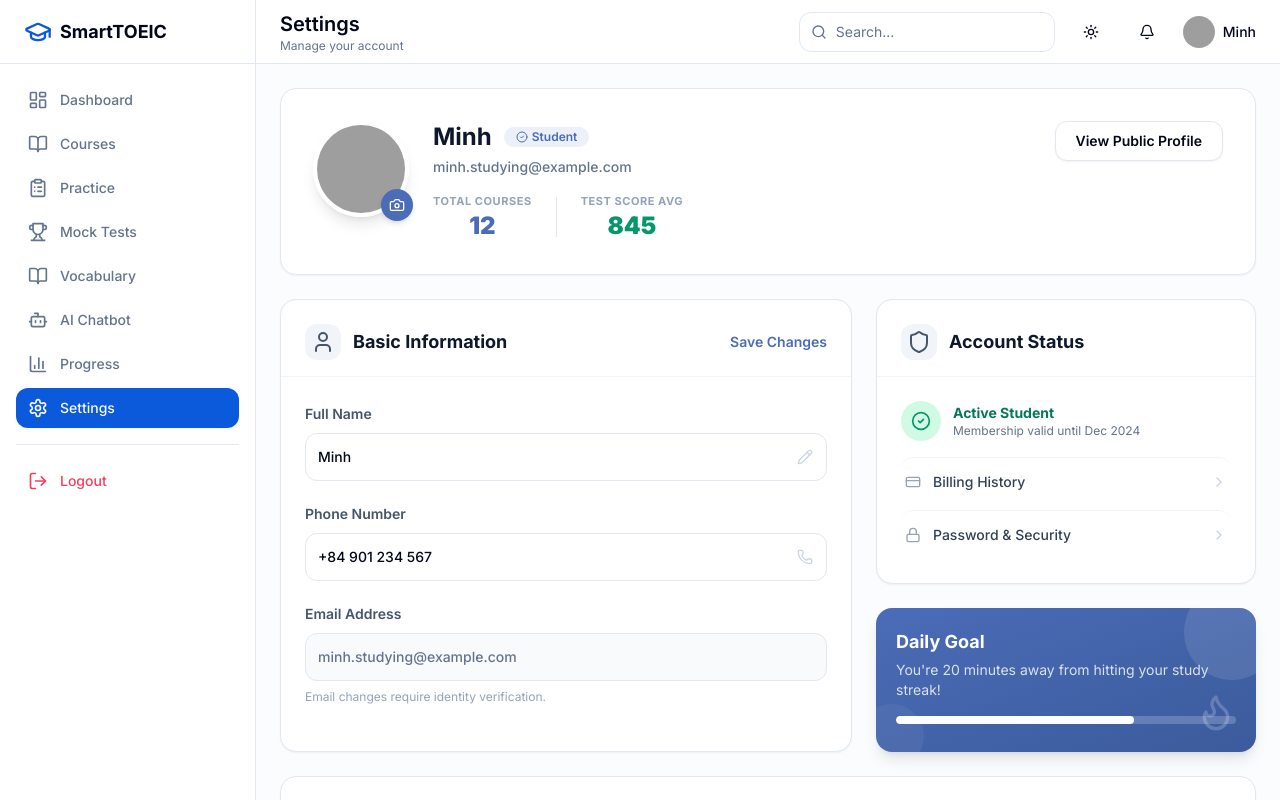
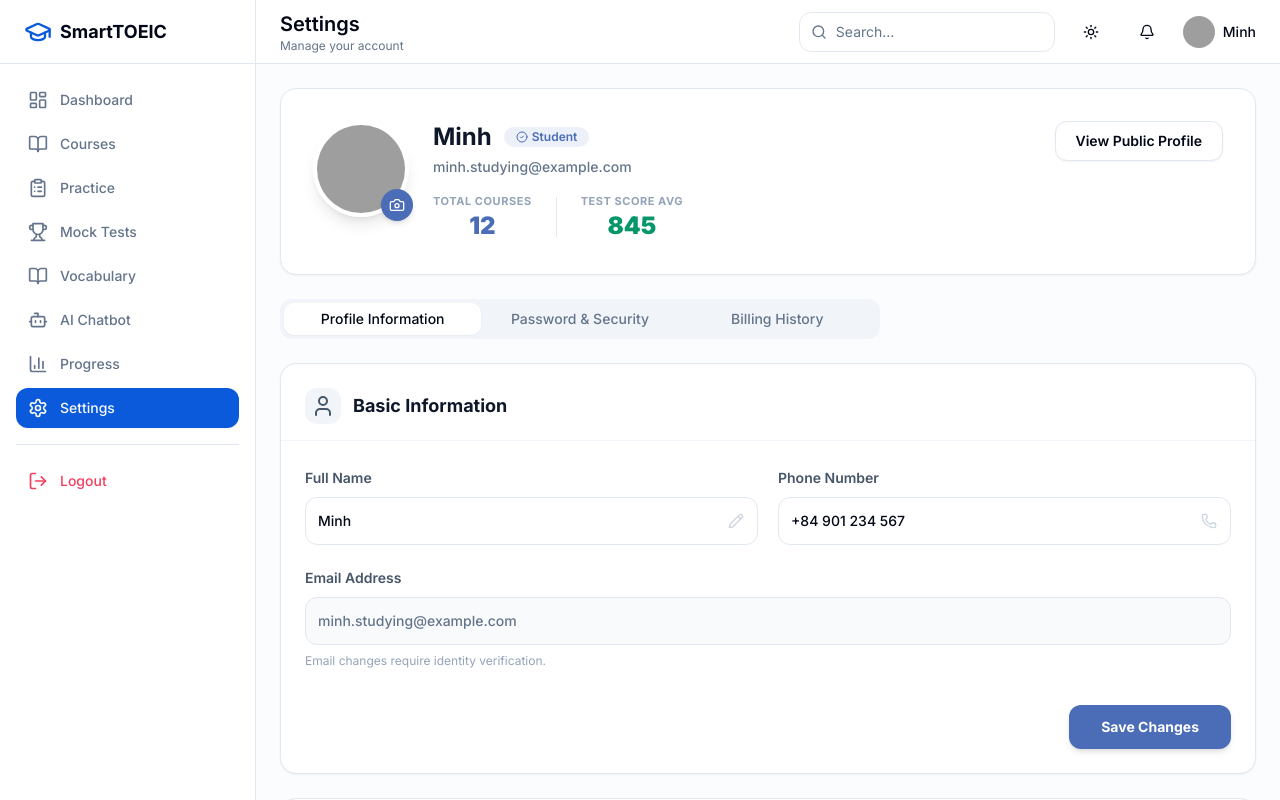
Before and after one commit to Thanhhnse171162/Smart-TOEIC-E-Learning-System, a Next.js app: page /student/profile in a window 1280 px wide. Shown: the top 800 px of the page. Built offline with nearby package versions, Linux system fonts and the light colour scheme; grey boxes are pictures that could not be loaded.

Commit message:
resolve UI for students

```diff
--- a/src/app/student/profile/page.tsx
+++ b/src/app/student/profile/page.tsx
@@ -1,11 +1,13 @@
 "use client";
 
 import { useState, useRef } from "react";
+import Link from "next/link";
 import { DashboardLayout } from "@/components/layout/dashboard-layout";
 import { Avatar, AvatarFallback, AvatarImage } from "@/components/ui/avatar";
 import { Button } from "@/components/ui/button";
 import { Input } from "@/components/ui/input";
 import { Badge } from "@/components/ui/badge";
+import { Tabs, TabsList, TabsTrigger, TabsContent } from "@/components/ui/tabs";
 import { studentSidebarItems } from "@/lib/navigation";
 import {
   User, Mail, Phone, Pencil, BookOpen, Trophy, CheckCircle2,
@@ -154,11 +156,36 @@ function ApplyTeacherModal({ isOpen, onClose }: { isOpen: boolean; onClose: () =
   );
 }
 
+const MOCK_TRANSACTIONS = [
+  { id: 1, title: "TOEIC Intensive Reading", desc: "Online Course", date: "Oct 12, 2023", amount: "$49.00", status: "Success" },
+  { id: 2, title: "Full Mock Test Package", desc: "10 Exams", date: "Sep 05, 2023", amount: "$29.00", status: "Success" },
+  { id: 3, title: "Business Vocabulary Pack", desc: "E-book & Flashcards", date: "Aug 20, 2023", amount: "$15.00", status: "Success" },
+  { id: 4, title: "TOEIC Listening Master", desc: "Online Course", date: "Jul 15, 2023", amount: "$39.00", status: "Success" },
+  { id: 5, title: "Grammar Crash Course", desc: "Video Series", date: "Jun 02, 2023", amount: "$25.00", status: "Success" },
+  { id: 6, title: "Speaking Practice 1-on-1", desc: "Live Session", date: "May 10, 2023", amount: "$50.00", status: "Success" },
+  { id: 7, title: "Advanced Writing Patterns", desc: "E-book", date: "Apr 22, 2023", amount: "$12.00", status: "Success" },
+];
+
 /* ================================================================
    PROFILE PAGE
    ================================================================ */
 export default function ProfilePage() {
   const [showTeacherModal, setShowTeacherModal] = useState(false);
+  const [currentPage, setCurrentPage] = useState(1);
+  const [downloadingId, setDownloadingId] = useState<number | null>(null);
+  const itemsPerPage = 3;
+
+  const totalPages = Math.ceil(MOCK_TRANSACTIONS.length / itemsPerPage);
+  const currentTransactions = MOCK_TRANSACTIONS.slice((currentPage - 1) * itemsPerPage, currentPage * itemsPerPage);
+
+  const handleDownloadInvoice = (tx: any) => {
+    setDownloadingId(tx.id);
+    // Simulate API call to generate and download PDF
+    setTimeout(() => {
+      setDownloadingId(null);
+      alert(`Đã tải xuống thành công Biên lai/Hóa đơn cho khóa học: ${tx.title}`);
+    }, 1500);
+  };
 
   return (
     <DashboardLayout sidebarItems={studentSidebarItems} title="Settings" subtitle="Manage your account" userName="Minh">
@@ -209,10 +236,16 @@ export default function ProfilePage() {
           </div>
         </div>
 
-        {/* ── Two Column Layout ── */}
-        <div className="grid grid-cols-1 lg:grid-cols-[1fr_380px] gap-6">
+        {/* ── Tabs Layout ── */}
+        <Tabs defaultValue="profile" className="w-full">
+          <TabsList className="grid w-full grid-cols-3 max-w-[600px] mb-6">
+            <TabsTrigger value="profile" className="rounded-md">Profile Information</TabsTrigger>
+            <TabsTrigger value="security" className="rounded-md">Password & Security</TabsTrigger>
+            <TabsTrigger value="billing" className="rounded-md">Billing History</TabsTrigger>
+          </TabsList>
 
-          {/* LEFT: Basic Information */}
+          {/* TAB: PROFILE */}
+          <TabsContent value="profile" className="space-y-6">
             <div className="bg-white dark:bg-card border border-slate-200 dark:border-slate-800 rounded-2xl shadow-sm">
               <div className="flex items-center justify-between p-6 pb-4">
                 <div className="flex items-center gap-3">
@@ -221,105 +254,153 @@ export default function ProfilePage() {
                   </div>
                   <h3 className="text-lg font-bold text-slate-900 dark:text-white">Basic Information</h3>
                 </div>
-              <Button variant="link" className="text-[#4b6cb7] font-semibold text-sm p-0 h-auto">Save Changes</Button>
               </div>
-
               <div className="border-t border-slate-100 dark:border-slate-800" />
-
               <div className="p-6 space-y-5">
-              {/* Full Name */}
+                <div className="grid grid-cols-1 md:grid-cols-2 gap-5">
                   <div className="space-y-2">
                     <label className="text-sm font-semibold text-slate-600 dark:text-slate-400">Full Name</label>
                     <div className="relative">
-                  <Input
-                    defaultValue="Minh"
-                    className="rounded-xl h-12 border-slate-200 bg-white dark:bg-slate-800 pr-10 font-medium focus:border-[#4b6cb7] focus:ring-[#4b6cb7]"
-                  />
+                      <Input defaultValue="Minh" className="rounded-xl h-12 border-slate-200 pr-10 font-medium focus:border-[#4b6cb7] focus:ring-[#4b6cb7]" />
                       <Pencil className="absolute right-3.5 top-1/2 -translate-y-1/2 w-4 h-4 text-slate-300" />
                     </div>
                   </div>
-
-              {/* Phone Number */}
                   <div className="space-y-2">
                     <label className="text-sm font-semibold text-slate-600 dark:text-slate-400">Phone Number</label>
                     <div className="relative">
-                  <Input
-                    defaultValue="+84 901 234 567"
-                    className="rounded-xl h-12 border-slate-200 bg-white dark:bg-slate-800 pr-10 font-medium focus:border-[#4b6cb7] focus:ring-[#4b6cb7]"
-                  />
+                      <Input defaultValue="+84 901 234 567" className="rounded-xl h-12 border-slate-200 pr-10 font-medium focus:border-[#4b6cb7] focus:ring-[#4b6cb7]" />
                       <Phone className="absolute right-3.5 top-1/2 -translate-y-1/2 w-4 h-4 text-slate-300" />
                     </div>
                   </div>
-
-              {/* Email Address */}
+                </div>
                 <div className="space-y-2">
                   <label className="text-sm font-semibold text-slate-600 dark:text-slate-400">Email Address</label>
-                <Input
-                  defaultValue="minh.studying@example.com"
-                  readOnly
-                  className="rounded-xl h-12 border-slate-200 bg-slate-50 dark:bg-slate-800 font-medium text-slate-500 cursor-not-allowed"
-                />
+                  <Input defaultValue="minh.studying@example.com" readOnly className="rounded-xl h-12 border-slate-200 bg-slate-50 dark:bg-slate-800 font-medium text-slate-500 cursor-not-allowed" />
                   <p className="text-xs text-slate-400">Email changes require identity verification.</p>
+                </div>
+                <div className="pt-4 flex justify-end">
+                  <Button className="rounded-xl bg-[#4b6cb7] hover:bg-[#3b5b9c] text-white font-bold h-11 px-8 shadow-md">
+                    Save Changes
+                  </Button>
                 </div>
               </div>
             </div>
+          </TabsContent>
 
-          {/* RIGHT: Account Status + Daily Goal */}
-          <div className="space-y-6">
-            {/* Account Status */}
+          {/* TAB: SECURITY */}
+          <TabsContent value="security" className="space-y-6">
             <div className="bg-white dark:bg-card border border-slate-200 dark:border-slate-800 rounded-2xl shadow-sm">
               <div className="flex items-center gap-3 p-6 pb-4">
                 <div className="w-9 h-9 rounded-xl bg-slate-100 dark:bg-slate-800 flex items-center justify-center">
-                  <Shield className="w-4.5 h-4.5 text-slate-600" />
+                  <Lock className="w-4.5 h-4.5 text-slate-600" />
                 </div>
-                <h3 className="text-lg font-bold text-slate-900 dark:text-white">Account Status</h3>
+                <h3 className="text-lg font-bold text-slate-900 dark:text-white">Change Password</h3>
               </div>
-
               <div className="border-t border-slate-100 dark:border-slate-800" />
-
-              <div className="p-6 space-y-1">
-                {/* Active Status */}
-                <div className="flex items-center gap-3 mb-4">
-                  <div className="w-10 h-10 rounded-full bg-emerald-100 dark:bg-emerald-900/30 flex items-center justify-center">
-                    <CheckCircle2 className="w-5 h-5 text-emerald-600" />
+              <div className="p-6 space-y-5">
+                <div className="space-y-2 max-w-md">
+                  <label className="text-sm font-semibold text-slate-600 dark:text-slate-400">Current Password</label>
+                  <Input type="password" placeholder="Enter current password" className="rounded-xl h-12 border-slate-200 focus:border-[#4b6cb7] focus:ring-[#4b6cb7]" />
                 </div>
-                  <div>
-                    <p className="text-sm font-bold text-emerald-700 dark:text-emerald-400">Active Student</p>
-                    <p className="text-xs text-slate-500">Membership valid until Dec 2024</p>
+                <div className="space-y-2 max-w-md">
+                  <label className="text-sm font-semibold text-slate-600 dark:text-slate-400">New Password</label>
+                  <Input type="password" placeholder="Enter new password" className="rounded-xl h-12 border-slate-200 focus:border-[#4b6cb7] focus:ring-[#4b6cb7]" />
                 </div>
+                <div className="space-y-2 max-w-md">
+                  <label className="text-sm font-semibold text-slate-600 dark:text-slate-400">Confirm New Password</label>
+                  <Input type="password" placeholder="Confirm new password" className="rounded-xl h-12 border-slate-200 focus:border-[#4b6cb7] focus:ring-[#4b6cb7]" />
                 </div>
-
-                {/* Links */}
-                <button className="w-full flex items-center justify-between py-3.5 px-1 border-t border-slate-100 dark:border-slate-800 hover:bg-slate-50 dark:hover:bg-slate-800 rounded-lg transition-colors group">
-                  <span className="flex items-center gap-3 text-sm font-medium text-slate-700 dark:text-slate-300">
-                    <CreditCard className="w-4 h-4 text-slate-400" /> Billing History
-                  </span>
-                  <ChevronRight className="w-4 h-4 text-slate-300 group-hover:text-slate-500 transition-colors" />
-                </button>
-                <button className="w-full flex items-center justify-between py-3.5 px-1 border-t border-slate-100 dark:border-slate-800 hover:bg-slate-50 dark:hover:bg-slate-800 rounded-lg transition-colors group">
-                  <span className="flex items-center gap-3 text-sm font-medium text-slate-700 dark:text-slate-300">
-                    <Lock className="w-4 h-4 text-slate-400" /> Password & Security
-                  </span>
-                  <ChevronRight className="w-4 h-4 text-slate-300 group-hover:text-slate-500 transition-colors" />
-                </button>
-              </div>
-            </div>
-
-            {/* Daily Goal */}
-            <div className="bg-gradient-to-br from-[#4b6cb7] to-[#3b5b9c] rounded-2xl p-5 text-white shadow-lg relative overflow-hidden">
-              <div className="absolute -top-6 -right-6 w-24 h-24 rounded-full bg-white/10" />
-              <div className="absolute -bottom-4 -left-4 w-16 h-16 rounded-full bg-white/5" />
-              <div className="relative z-10">
-                <h4 className="font-bold text-lg mb-1">Daily Goal</h4>
-                <p className="text-white/80 text-sm mb-4">You&apos;re 20 minutes away from hitting your study streak!</p>
-                <div className="h-2 bg-white/20 rounded-full overflow-hidden mb-2">
-                  <div className="h-full bg-white rounded-full w-[70%] transition-all duration-700" />
-                </div>
-              </div>
-              <Flame className="absolute right-5 bottom-5 w-10 h-10 text-white/20" />
+                <div className="pt-4 flex justify-start">
+                  <Button className="rounded-xl bg-[#4b6cb7] hover:bg-[#3b5b9c] text-white font-bold h-11 px-8 shadow-md">
+                    Update Password
+                  </Button>
                 </div>
               </div>
             </div>
+          </TabsContent>
+
+          {/* TAB: BILLING */}
+          <TabsContent value="billing" className="space-y-6">
+            <div className="bg-white dark:bg-card border border-slate-200 dark:border-slate-800 rounded-2xl shadow-sm overflow-hidden">
+              <div className="flex items-center gap-3 p-6 pb-4">
+                <div className="w-9 h-9 rounded-xl bg-slate-100 dark:bg-slate-800 flex items-center justify-center">
+                  <CreditCard className="w-4.5 h-4.5 text-slate-600" />
+                </div>
+                <h3 className="text-lg font-bold text-slate-900 dark:text-white">Transaction History</h3>
+              </div>
+              <div className="border-t border-slate-100 dark:border-slate-800" />
+              <div className="p-0 overflow-x-auto">
+                <table className="w-full text-left border-collapse min-w-[600px]">
+                  <thead>
+                    <tr className="bg-slate-50 dark:bg-slate-800/50 border-b border-slate-100 dark:border-slate-800">
+                      <th className="px-6 py-4 text-xs font-semibold text-slate-500 uppercase">Course / Item</th>
+                      <th className="px-6 py-4 text-xs font-semibold text-slate-500 uppercase">Date</th>
+                      <th className="px-6 py-4 text-xs font-semibold text-slate-500 uppercase">Amount</th>
+                      <th className="px-6 py-4 text-xs font-semibold text-slate-500 uppercase">Status</th>
+                      <th className="px-6 py-4 text-xs font-semibold text-slate-500 uppercase text-right">Invoice</th>
+                    </tr>
+                  </thead>
+                  <tbody className="divide-y divide-slate-100 dark:divide-slate-800">
+                    {currentTransactions.map((tx) => (
+                      <tr key={tx.id} className="hover:bg-slate-50 dark:hover:bg-slate-800/50 transition-colors">
+                        <td className="px-6 py-4">
+                          <p className="font-bold text-slate-900 dark:text-white text-sm">{tx.title}</p>
+                          <p className="text-xs text-slate-500 mt-0.5">{tx.desc}</p>
+                        </td>
+                        <td className="px-6 py-4 text-slate-600 dark:text-slate-400 text-sm font-medium">{tx.date}</td>
+                        <td className="px-6 py-4 text-slate-900 dark:text-white font-bold text-sm">{tx.amount}</td>
+                        <td className="px-6 py-4">
+                          <Badge className="bg-emerald-100 text-emerald-700 border-none font-semibold">{tx.status}</Badge>
+                        </td>
+                        <td className="px-6 py-4 text-right">
+                          <Button
+                            variant="ghost"
+                            size="sm"
+                            className="text-[#4b6cb7] font-semibold hover:bg-[#4b6cb7]/10"
+                            onClick={() => handleDownloadInvoice(tx)}
+                            disabled={downloadingId === tx.id}
+                          >
+                            {downloadingId === tx.id ? (
+                              <span className="flex items-center gap-2">
+                                <div className="w-4 h-4 border-2 border-[#4b6cb7]/30 border-t-[#4b6cb7] rounded-full animate-spin" />
+                                Downloading...
+                              </span>
+                            ) : "Download"}
+                          </Button>
+                        </td>
+                      </tr>
+                    ))}
+                  </tbody>
+                </table>
+              </div>
+
+              {/* Pagination Controls */}
+              <div className="flex items-center justify-between p-4 px-6 border-t border-slate-100 dark:border-slate-800 bg-slate-50/50 dark:bg-slate-900/20">
+                <Button
+                  variant="outline"
+                  size="sm"
+                  onClick={() => setCurrentPage(prev => Math.max(1, prev - 1))}
+                  disabled={currentPage === 1}
+                  className="rounded-lg font-semibold border-slate-200 dark:border-slate-700 hover:bg-slate-100 dark:hover:bg-slate-800"
+                >
+                  Previous
+                </Button>
+                <div className="text-sm font-medium text-slate-500">
+                  Page {currentPage} of {totalPages}
+                </div>
+                <Button
+                  variant="outline"
+                  size="sm"
+                  onClick={() => setCurrentPage(prev => Math.min(totalPages, prev + 1))}
+                  disabled={currentPage === totalPages}
+                  className="rounded-lg font-semibold border-slate-200 dark:border-slate-700 hover:bg-slate-100 dark:hover:bg-slate-800"
+                >
+                  Next
+                </Button>
+              </div>
+            </div>
+          </TabsContent>
+        </Tabs>
 
         {/* ── Become a Teacher CTA ── */}
         <div className="bg-white dark:bg-card border border-slate-200 dark:border-slate-800 rounded-2xl shadow-sm overflow-hidden">
```
Also changed, not shown: src/components/layout/dashboard-header.tsx (+8 -3 lines), 1 other file (tests, documents, lock files or other folders). Lines whose indentation alone changed are shown as unchanged.
